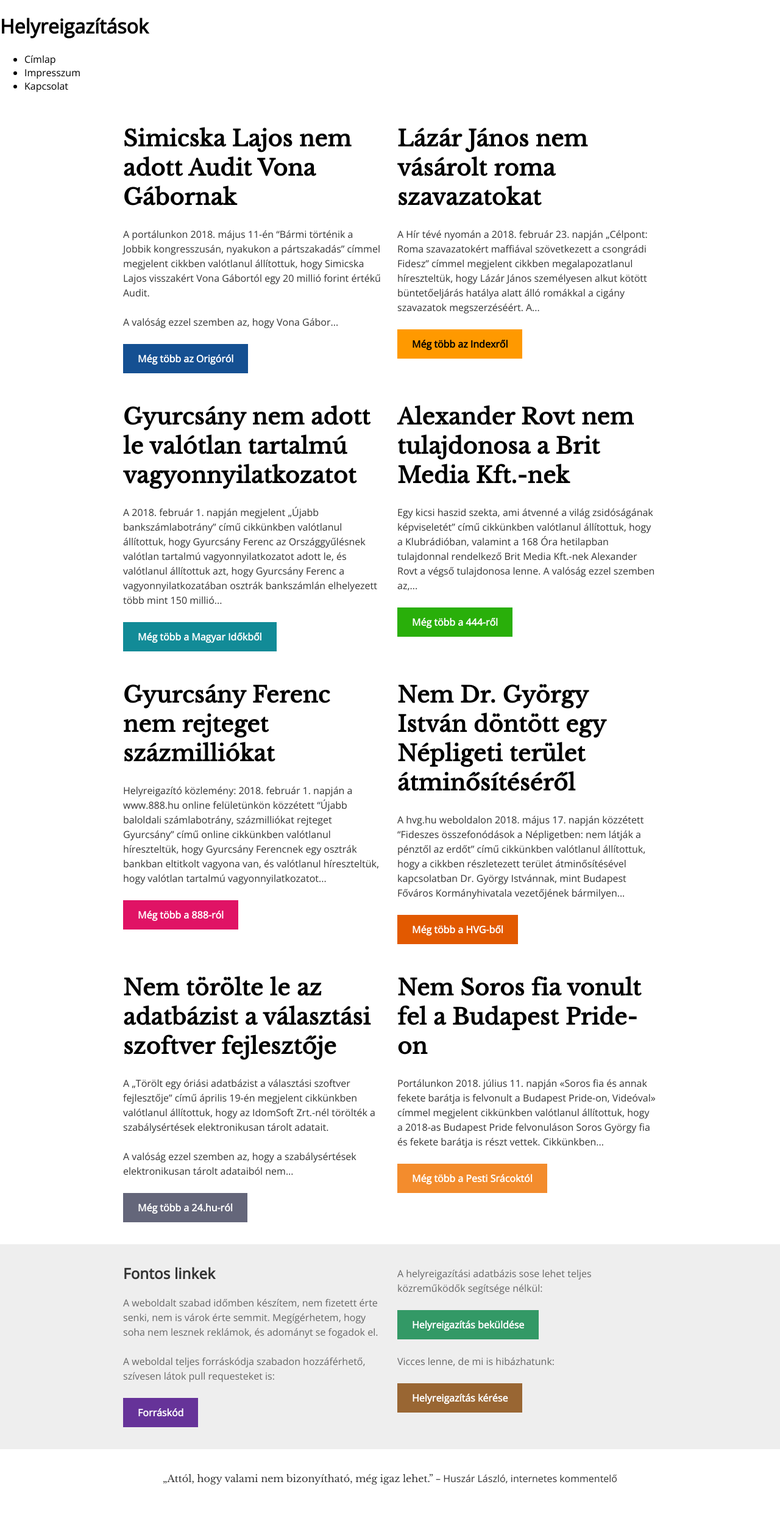
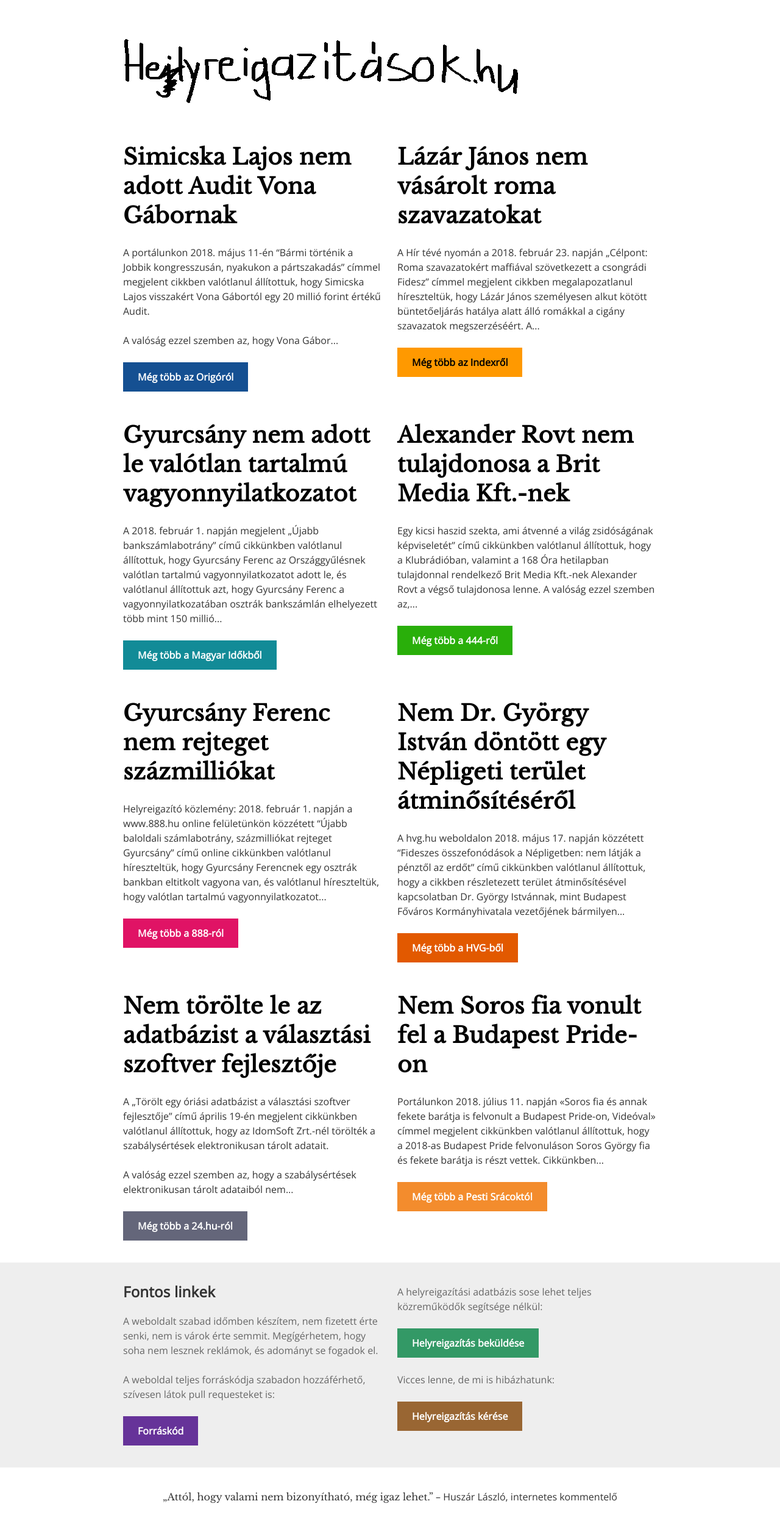
Before and after one commit to andormade/helyreigazitasok, a Jekyll site: the page built from index.html, in a window 1280 px wide. Shown: the whole page at 61% size. Built offline with Jekyll 4.4.1, drawn with Linux system fonts in a browser that asks for light colours; the list of posts is cut into pages by our own code; before the commit the page ends 2472 px from its top, so only the background shows below that.

Commit message:
add logo

```diff
--- a/_layouts/default.html
+++ b/_layouts/default.html
@@ -27,13 +27,8 @@
 
 <body>
 	<div class="header">
-		<h1>Helyreigazítások</h1>
-		<ul>
-			<li>Címlap</li>
-			<li>Impresszum</li>
-			<li>Kapcsolat</li>
-
-		</ul>
+		<!--<h1>Helyreigazítások</h1>-->
+		<div class="logo"></div>
 	</div>
 	<div class="white">
 		<div class="body">
--- a/_sass/_layout.scss
+++ b/_sass/_layout.scss
@@ -100,3 +100,18 @@ p {
 .correction {
     padding: 12px;
 }
+
+.header {
+    padding: 24px 0;
+}
+
+.logo {
+    display: block;
+    max-width: 900px;
+    width: 100%;
+    margin: 0 auto;
+    height: 150px;
+    background: url(/logo.gif);
+    background-size: contain;
+    background-repeat: no-repeat;
+}
```
Also changed, not shown: logo.gif (added).
